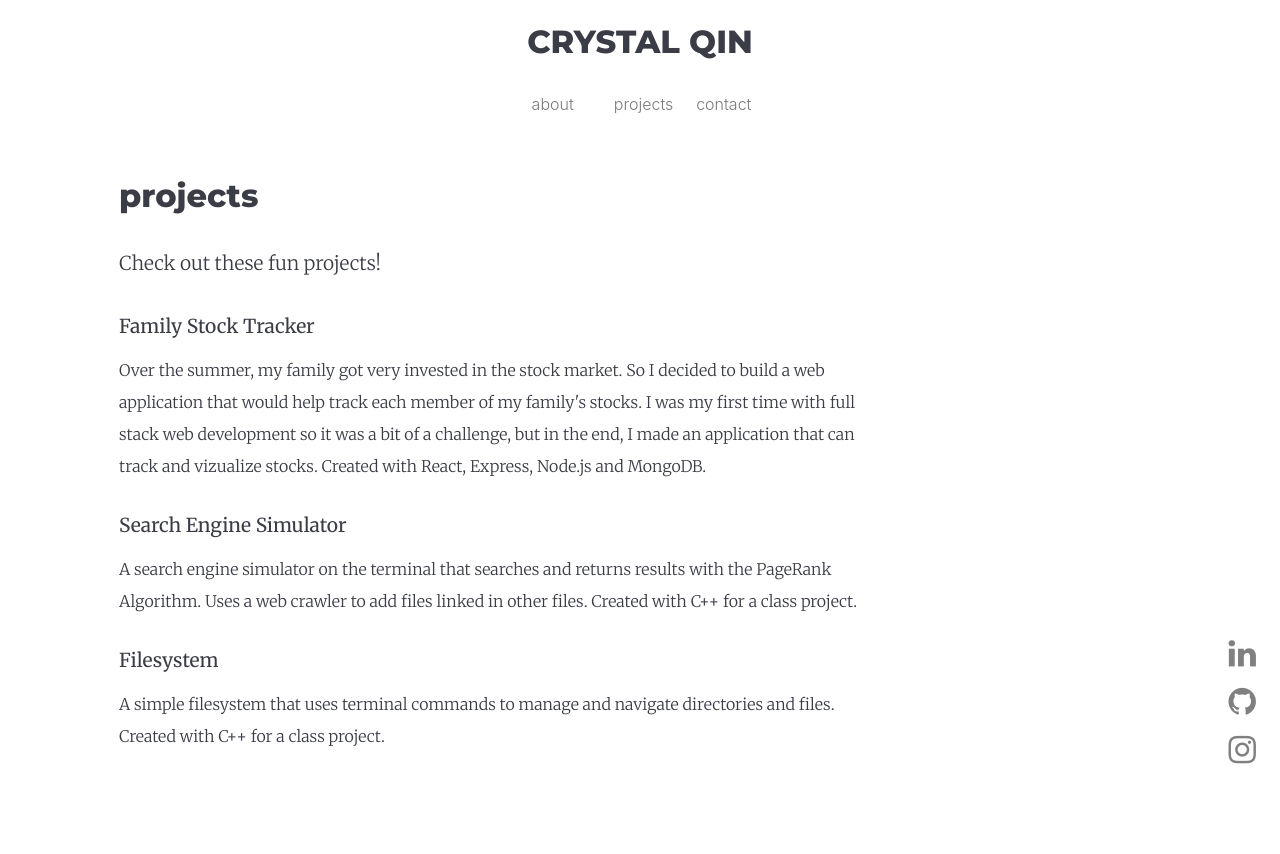
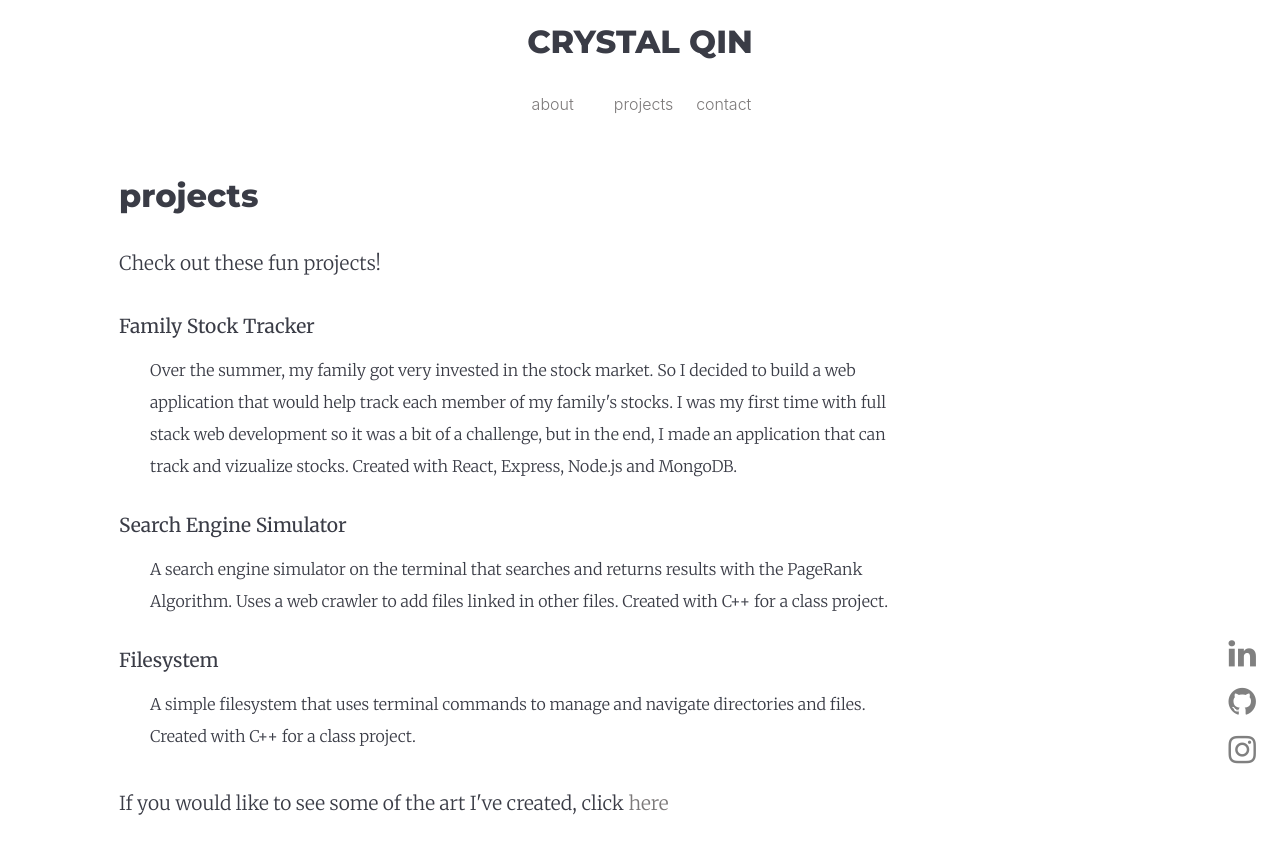
Before and after one commit to qincrystal/qincrystal.github.io, a React (Create React App) app: page /projects in a window 1280 px wide. Shown: the top 854 px of the page. Before the commit the page ends 824 px from the top, so only its background shows below. Built offline with nearby package versions, Linux system fonts and the light colour scheme.

Commit message:
Edited projects page and added favicon

```diff
--- a/src/contact.jsx
+++ b/src/contact.jsx
@@ -14,8 +14,8 @@ class Contact extends Component {
             <div className="col-8 merriweather weight300 h2 black fontSizeSmall mr-5 pr-5">
               <p className="lineHeightDouble">
                 Interested in connecting? Feel free to shoot me a{" "}
-                <span id="msg-link">
-                  <a href="mailto:qin.crystal0@gmail.com" id="msg-email">
+                <span className="msg-link">
+                  <a href="mailto:qin.crystal0@gmail.com" className="msg-email">
                     message
                   </a>
                 </span>
--- a/src/css/fonts.css
+++ b/src/css/fonts.css
@@ -103,7 +103,7 @@
   color: rgb(124, 121, 121) !important;
 }
 
-#msg-link:hover {
+.msg-link:hover {
   display: inline-block !important;
   text-decoration: none !important;
   -moz-transform: scale(1, -1) !important;
@@ -113,10 +113,10 @@
   transform: scale(1, -1) !important;
 }
 
-#msg-email {
+.msg-email {
   color: rgb(124, 121, 121) !important;
 }
 
-#msg-email:hover {
+.msg-email:hover {
   text-decoration: none !important;
 }
--- a/src/projects.jsx
+++ b/src/projects.jsx
@@ -10,6 +10,7 @@ class Projects extends Component {
               projects
             </div>
           </div>
+
           <div className="row m-md-2">
             <div className="col-8 merriweather weight300 h2 black fontSizeSmall">
               <p className="lineHeightDouble">Check out these fun projects!</p>
@@ -18,35 +19,56 @@ class Projects extends Component {
           <div className="row m-md-2">
             <div className="col-8 merriweather weight300 h2 black fontSizeSmall">
               <p className="weight500">Family Stock Tracker</p>
+              <div className="container-fluid ml-3">
                 <p className="lineHeightDouble size12">
                   Over the summer, my family got very invested in the stock
-                market. So I decided to build a web application that would help
-                track each member of my family's stocks. I was my first time
-                with full stack web development so it was a bit of a challenge,
-                but in the end, I made an application that can track and
-                vizualize stocks. Created with React, Express, Node.js and
-                MongoDB.
+                  market. So I decided to build a web application that would
+                  help track each member of my family's stocks. I was my first
+                  time with full stack web development so it was a bit of a
+                  challenge, but in the end, I made an application that can
+                  track and vizualize stocks. Created with React, Express,
+                  Node.js and MongoDB.
                 </p>
+              </div>
             </div>
           </div>
           <div className="row m-md-2">
             <div className="col-8 merriweather weight300 h2 black fontSizeSmall">
               <p className="weight500 ">Search Engine Simulator</p>
+              <div className="container-fluid ml-3">
                 <p className="lineHeightDouble size12">
                   A search engine simulator on the terminal that searches and
-                returns results with the PageRank Algorithm. Uses a web crawler
-                to add files linked in other files. Created with C++ for a class
-                project.
+                  returns results with the PageRank Algorithm. Uses a web
+                  crawler to add files linked in other files. Created with C++
+                  for a class project.
                 </p>
+              </div>
             </div>
           </div>
           <div className="row m-md-2">
             <div className="col-8 merriweather weight300 h2 black fontSizeSmall">
               <p className="weight500 bold">Filesystem</p>
+              <div className="container-fluid ml-3">
                 <p className="lineHeightDouble size12">
                   A simple filesystem that uses terminal commands to manage and
                   navigate directories and files. Created with C++ for a class
                   project.
+                </p>
+              </div>
+            </div>
+          </div>
+          <div className="row m-md-2 ">
+            <div className="col-8 merriweather weight300 h2 black fontSizeSmall">
+              <p className="lineHeightDouble">
+                If you would like to see some of the art I've created, click
+                <span className="msg-link">
+                  <a
+                    href="https://photos.app.goo.gl/jtfyCvpuaj8oGyns5"
+                    className="msg-email"
+                  >
+                    {"  "} here
+                  </a>
+                </span>
               </p>
             </div>
           </div>
```
Also changed, not shown: 1 other file (tests, documents, lock files or other folders). Lines whose indentation alone changed are shown as unchanged.
